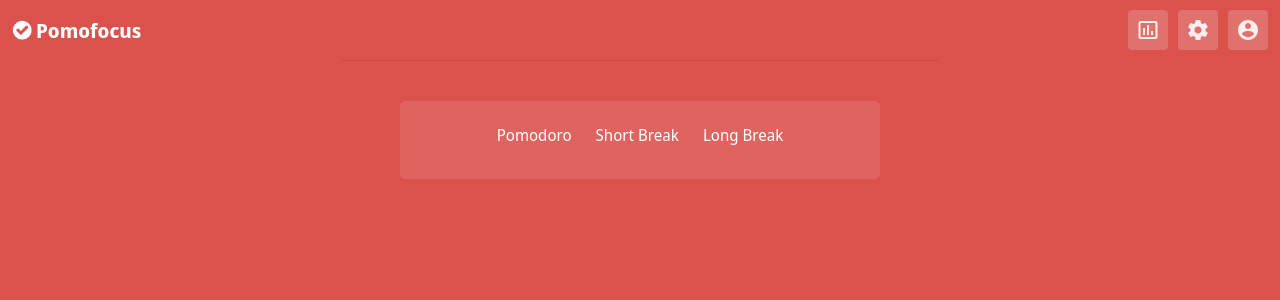
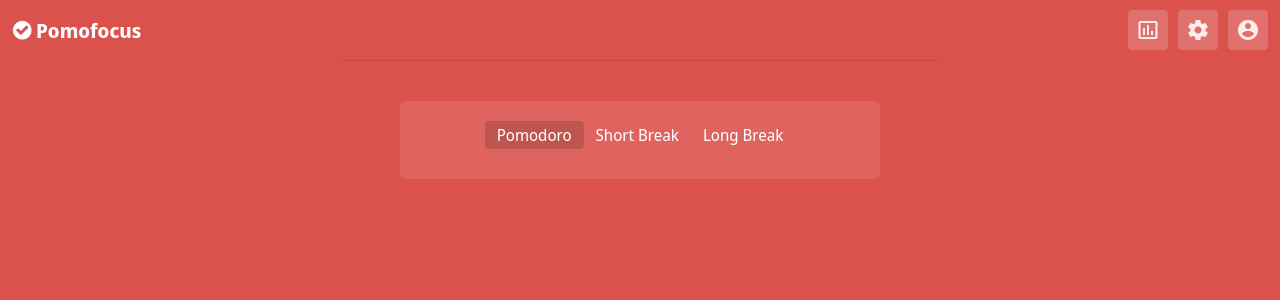
Before and after one commit to arielnmagno/pomodoro, a React (Create React App) app: page / in a window 1280 px wide. Shown: the top 300 px of the page. Built offline with nearby package versions, Linux system fonts and the light colour scheme.

Commit message:
Style buttons

```diff
--- a/package.json
+++ b/package.json
@@ -6,6 +6,7 @@
     "@testing-library/jest-dom": "^5.11.4",
     "@testing-library/react": "^11.1.0",
     "@testing-library/user-event": "^12.1.10",
+    "clsx": "^1.1.1",
     "react": "^17.0.2",
     "react-dom": "^17.0.2",
     "react-scripts": "4.0.3",
--- a/src/components/Timer.js
+++ b/src/components/Timer.js
@@ -1,7 +1,12 @@
+import clsx from "clsx";
 import classes from "./Timer.module.css";
 
-const RadioButton = ({ children }) => {
-  return <button className={classes.radioButton}>{children}</button>;
+const RadioButton = ({ children, active }) => {
+  return (
+    <button className={clsx(classes.radioButton, active && classes.active)}>
+      {children}
+    </button>
+  );
 };
 
 const buttons = [
@@ -20,12 +25,16 @@ const buttons = [
 ];
 
 export default function Timer() {
+  const mode = "pomodoro";
+
   return (
     <div className={classes.container}>
       <div className={classes.content}>
         <ul>
           {buttons.map(({ id, label }) => (
-            <RadioButton id={id}>{label}</RadioButton>
+            <RadioButton active={id === mode} id={id}>
+              {label}
+            </RadioButton>
           ))}
         </ul>
       </div>
```
Also changed, not shown: 1 other file (tests, documents, lock files or other folders).
